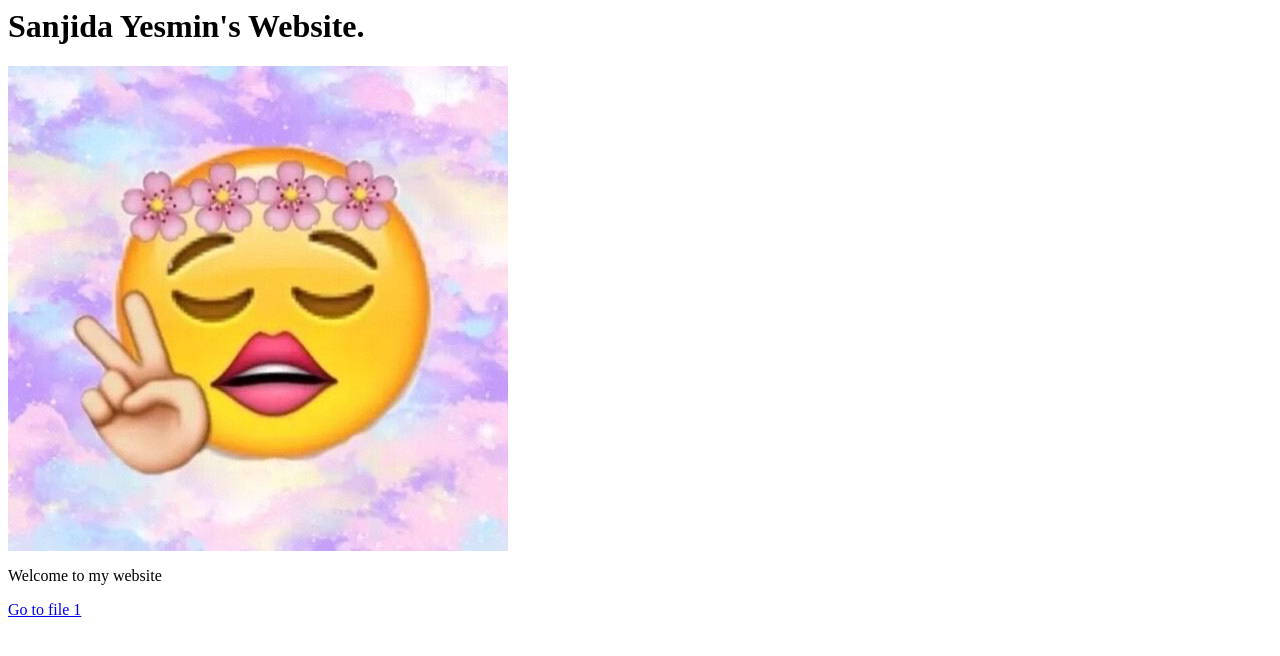
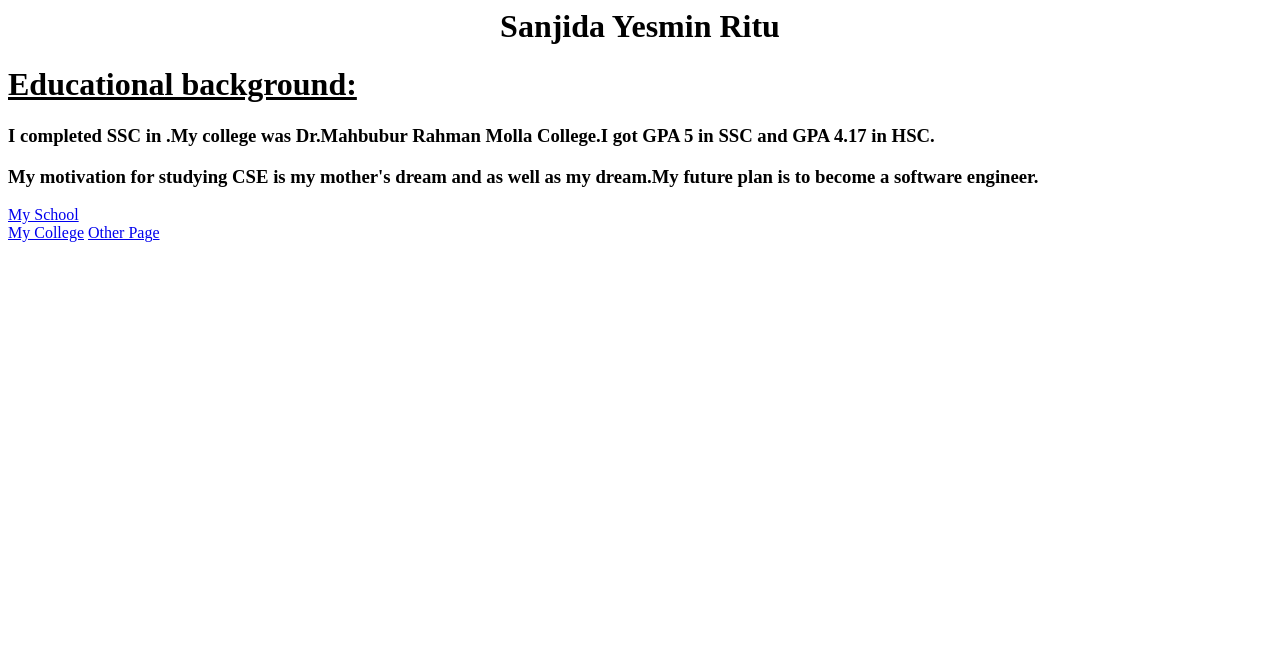
Before and after one commit to sanjida-yesmin12/sanjida-yesmin12.github.io, a plain HTML site: page index.html in a window 1280 px wide. Drawn offline with Linux system fonts and the light colour scheme.

Commit message:
Add files via upload

```diff
--- a/index.html
+++ b/index.html
@@ -1,11 +1,16 @@
 <html>
 <head>
-<title>Sanjida Yesmin</title>
+<title>Page 1</title>
 </head>
 <body>
-  <h1>Sanjida Yesmin's Website.</h1>
-  <img src="9497b8d92a30f4e719a2b161238f081d.jpg">
-  <p> Welcome to my website</p>
-  <a href="file1.html">Go to file 1</a>
+<h1 align = "center" >Sanjida Yesmin Ritu</h1>
+<h1><u>Educational background:</u></h1>
+<p><h3>I completed SSC in .My college was Dr.Mahbubur Rahman Molla College.I got GPA 5 in SSC and GPA 4.17 in HSC.</h3></p>
+<h3>My motivation for studying CSE is my mother's dream and as well as my dream.My future plan is to become a software engineer.</h3>
+<a href="https://www.facebook.com/sanarparschool/">My School</a>
+<br>
+<a href = "https://www.facebook.com/dmrc.bd/">My College</a>
+
+<a href = "page2.html">Other Page</a>
 </body>
 </html>
```
